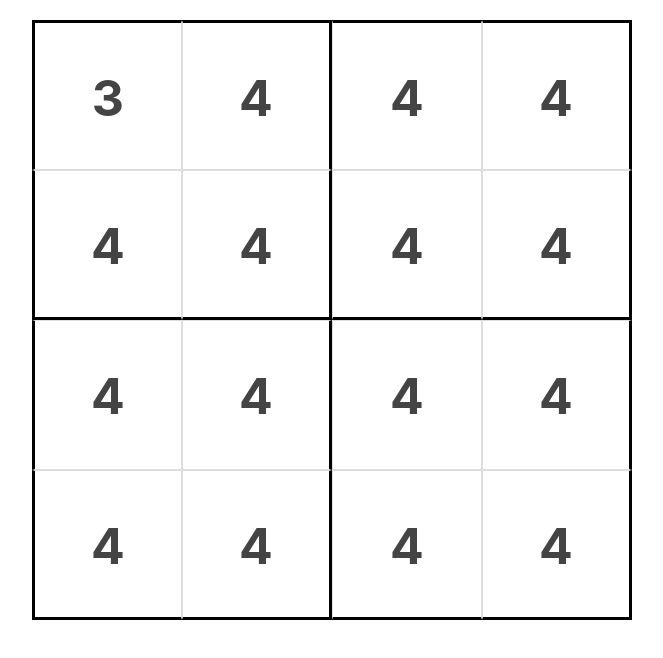
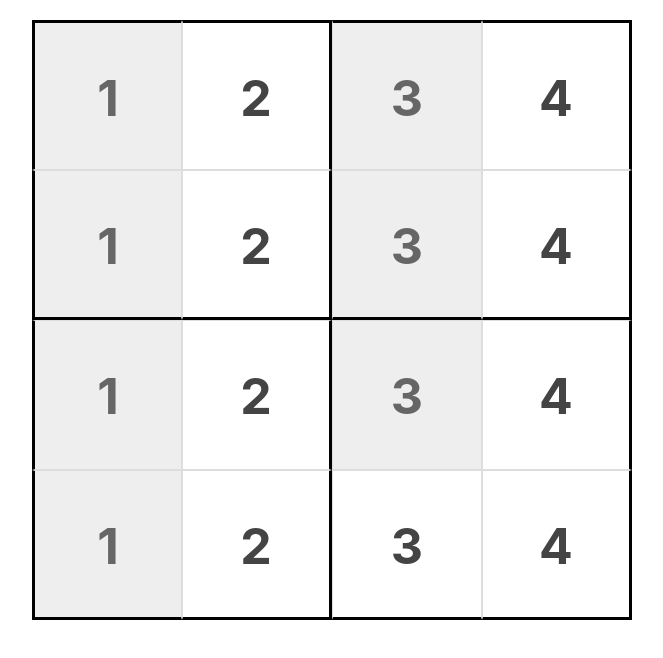
Before and after one commit to tanlull/react-skoodio, a React (Create React App) app: page / in a window 1280 px wide. Shown: the top 658 px of the page, without its empty margins (308-971 px from the left). Built offline with nearby package versions, Linux system fonts and the light colour scheme.

Commit message:
create board

```diff
--- a/src/App.js
+++ b/src/App.js
@@ -1,33 +1,38 @@
-import logo from './logo.svg';
 import './App.css';
 
+import React, { useState } from 'react'
+
 function Cell(props) {
+  const [number, setNumber] = useState(1)
+
   return (
-    <div className="cell">{props.number}</div>
+    <div onClick={(e => {
+      setNumber(number + 1)
+    })}
+      className={`cell ${props.isInitial ? 'initial' : ''}`
+      }
+    > { props.number != 0 && props.number}</div >
+  );
+}
+
+function Board(props) {
+  const [board, setBoard] = useState([[1, 2, 3, 4], [1, 2, 3, 4], [1, 2, 3, 4], [1, 2, 3, 4]]);
+  const [initial, setInitial] = useState([[true, false, true, false], [true, false, true, false], [true, false, true, false], [true, false, false, false]]);
+
+  return (
+    <div className="board">
+      {
+        board.map((row, i) => row.map((number, j) => <Cell key={`cell-${i}-${j}`} number={number} isInitial={initial[i][j]} />))
+      }
+
+    </div >
   );
 }
 
 function App() {
   return (
     <div className="App">
-      <div className="board">
-        <Cell number={3} />
-        <Cell number={4} />
-        <Cell number={4} />
-        <Cell number={4} />
-        <Cell number={4} />
-        <Cell number={4} />
-        <Cell number={4} />
-        <Cell number={4} />
-        <Cell number={4} />
-        <Cell number={4} />
-        <Cell number={4} />
-        <Cell number={4} />
-        <Cell number={4} />
-        <Cell number={4} />
-        <Cell number={4} />
-        <Cell number={4} />
-      </div >
+      <Board />
     </div >
   );
 }
```
